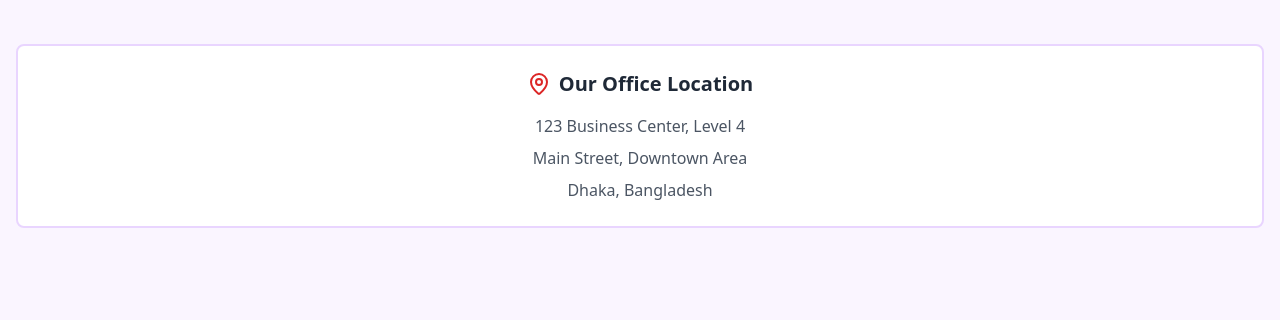
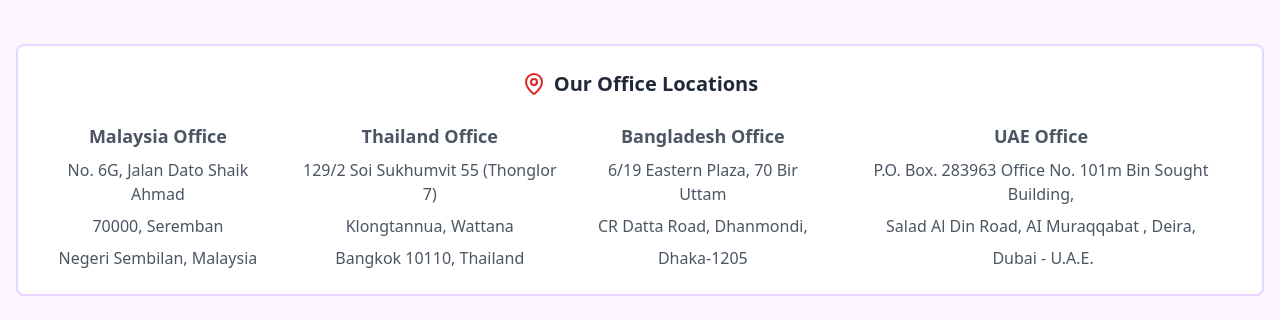
Before and after one commit to mesahal/cardinal-travel-and-tourism, a React (Create React App) app: page / in a window 1280 px wide. Shown: the part 580-900 px from the top of the page. Built offline with nearby package versions, Linux system fonts and the light colour scheme.

Commit message:
home address

```diff
--- a/src/components/Home.js
+++ b/src/components/Home.js
@@ -68,16 +68,43 @@ const Home = () => {
 
         {/* Office Location Section */}
         <div className="mt-12 bg-white p-6 rounded-lg border-2 border-purple-200">
-          <div className="flex items-center justify-center mb-4">
+          <div className="flex items-center justify-center mb-6">
             <MapPin className="w-6 h-6 text-red-600 mr-2" />
             <h3 className="text-xl font-bold text-gray-800">
-              Our Office Location
+              Our Office Locations
             </h3>
           </div>
-          <div className="text-center text-gray-600">
-            <p className="mb-2">123 Business Center, Level 4</p>
-            <p className="mb-2">Main Street, Downtown Area</p>
-            <p>Dhaka, Bangladesh</p>
+          <div className="flex flex-col md:flex-row justify-around space-y-6 md:space-y-0 md:space-x-6">
+            {/* Malaysia Office */}
+            <div className="text-center text-gray-600">
+              <h4 className="text-lg font-semibold mb-2">Malaysia Office</h4>
+              <p className="mb-2">No. 6G, Jalan Dato Shaik Ahmad</p>
+              <p className="mb-2">70000, Seremban</p>
+              <p>Negeri Sembilan, Malaysia</p>
+            </div>
+            {/* Thailand Office */}
+            <div className="text-center text-gray-600">
+              <h4 className="text-lg font-semibold mb-2">Thailand Office</h4>
+              <p className="mb-2">129/2 Soi Sukhumvit 55 (Thonglor 7)</p>
+              <p className="mb-2">Klongtannua, Wattana</p>
+              <p>Bangkok 10110, Thailand</p>
+            </div>
+            {/* Bangladesh Office */}
+            <div className="text-center text-gray-600">
+              <h4 className="text-lg font-semibold mb-2">Bangladesh Office</h4>
+              <p className="mb-2">6/19 Eastern Plaza, 70 Bir Uttam</p>
+              <p className="mb-2">CR Datta Road, Dhanmondi,</p>
+              <p>Dhaka-1205</p>
+            </div>
+            {/* UAE Office */}
+            <div className="text-center text-gray-600">
+              <h4 className="text-lg font-semibold mb-2">UAE Office</h4>
+              <p className="mb-2">
+                P.O. Box. 283963 Office No. 101m Bin Sought Building,
+              </p>
+              <p className="mb-2"> Salad Al Din Road, AI Muraqqabat , Deira,</p>
+              <p> Dubai - U.A.E.</p>
+            </div>
           </div>
         </div>
       </section>
```
